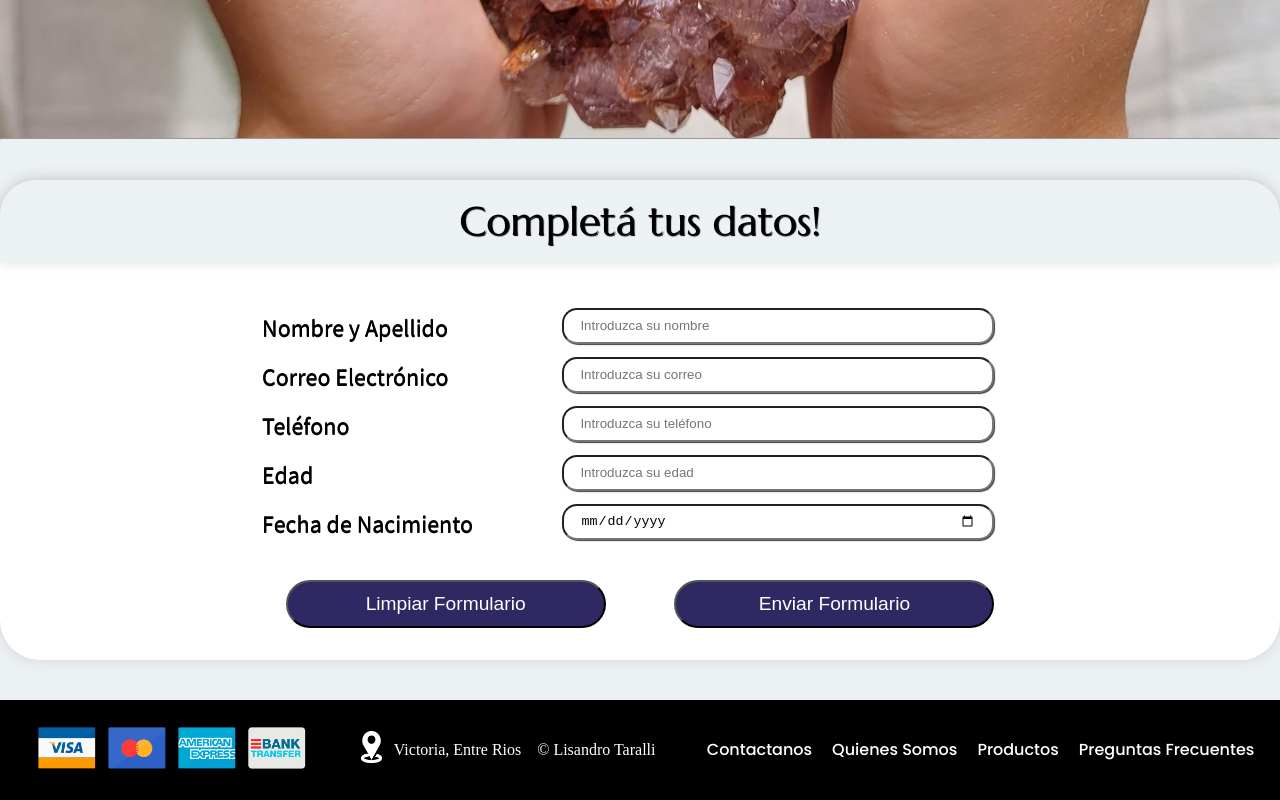
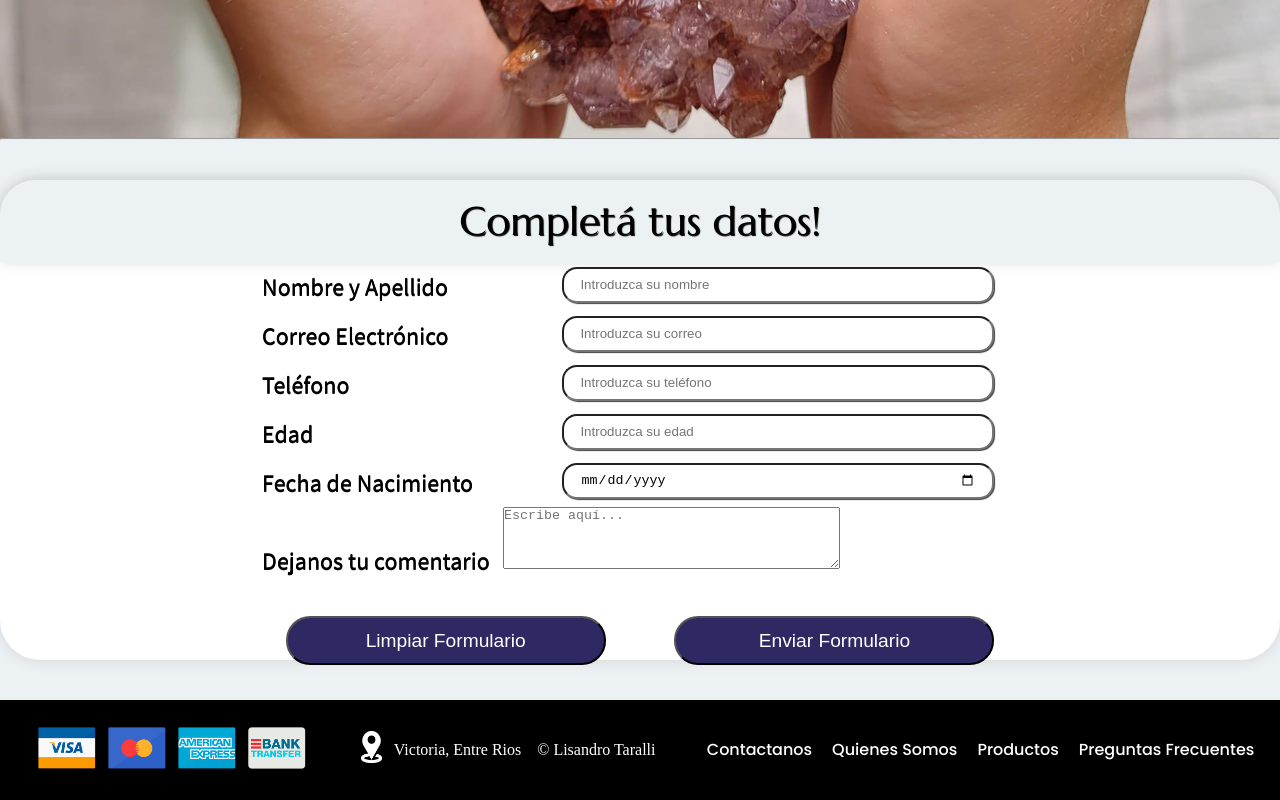
Before and after one commit to ltaralli/EntregaFinalTaralli, a plain HTML site: page vistas/contacto.html in a window 1280 px wide. Shown: the part 693-1493 px from the top of the page. Drawn offline with nearby package versions, Linux system fonts and the light colour scheme.

```diff
--- a/estilos/style.css
+++ b/estilos/style.css
@@ -496,10 +496,7 @@
 }
 
 .nosotroscard__titulo, .nosotroscard__desc {
-    /* display: inline-block; */
-    /* position: absolute; */
     text-align: center;
-    /* width: 25rem; */
     margin: 1rem;
     padding: 1rem;
 }
@@ -916,7 +913,7 @@
     }
 
     .infocard{
-        margin: 2rem;
+        margin: 1rem;
     }
 
     .footer__nav{
--- a/vistas/contacto.html
+++ b/vistas/contacto.html
@@ -72,6 +72,10 @@
                         <label class="fieldset__label" for="date">Fecha de Nacimiento</label>
                         <input class="fieldset__imput" type="date" name="date" id="date" min="2017-01-01" required placeholder="Introduzca su fecha de nacimiento">
                     </div>
+                    <div class="fieldset__textarea">
+                        <label class="fieldset__label" for="textarea">Dejanos tu comentario</label>
+                        <textarea name="textarea" rows="4" cols="40" placeholder="Escribe aquí..."></textarea>
+                    </div>
                     <input class="fieldset__btn" type="reset" value="Limpiar Formulario">
                     <input class="fieldset__btn" type="submit" value="Enviar Formulario">
                     </div>
```
